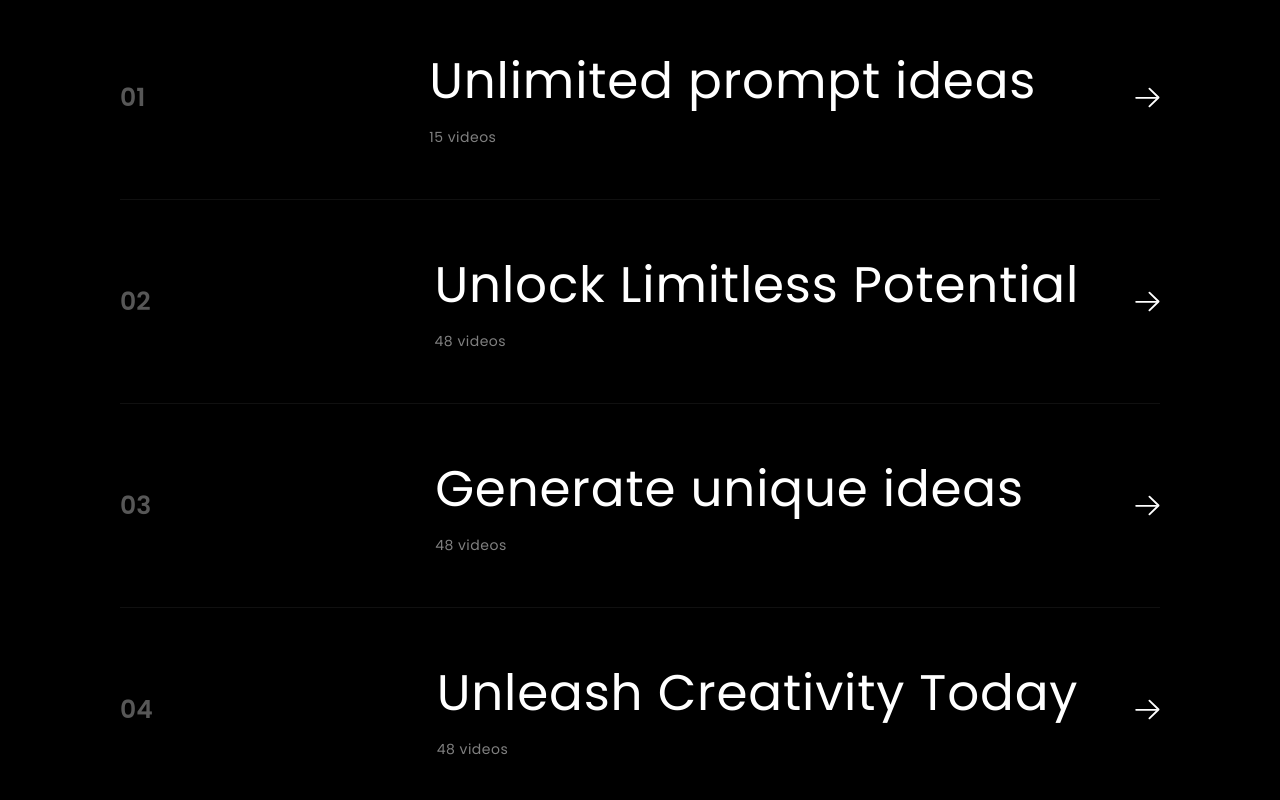
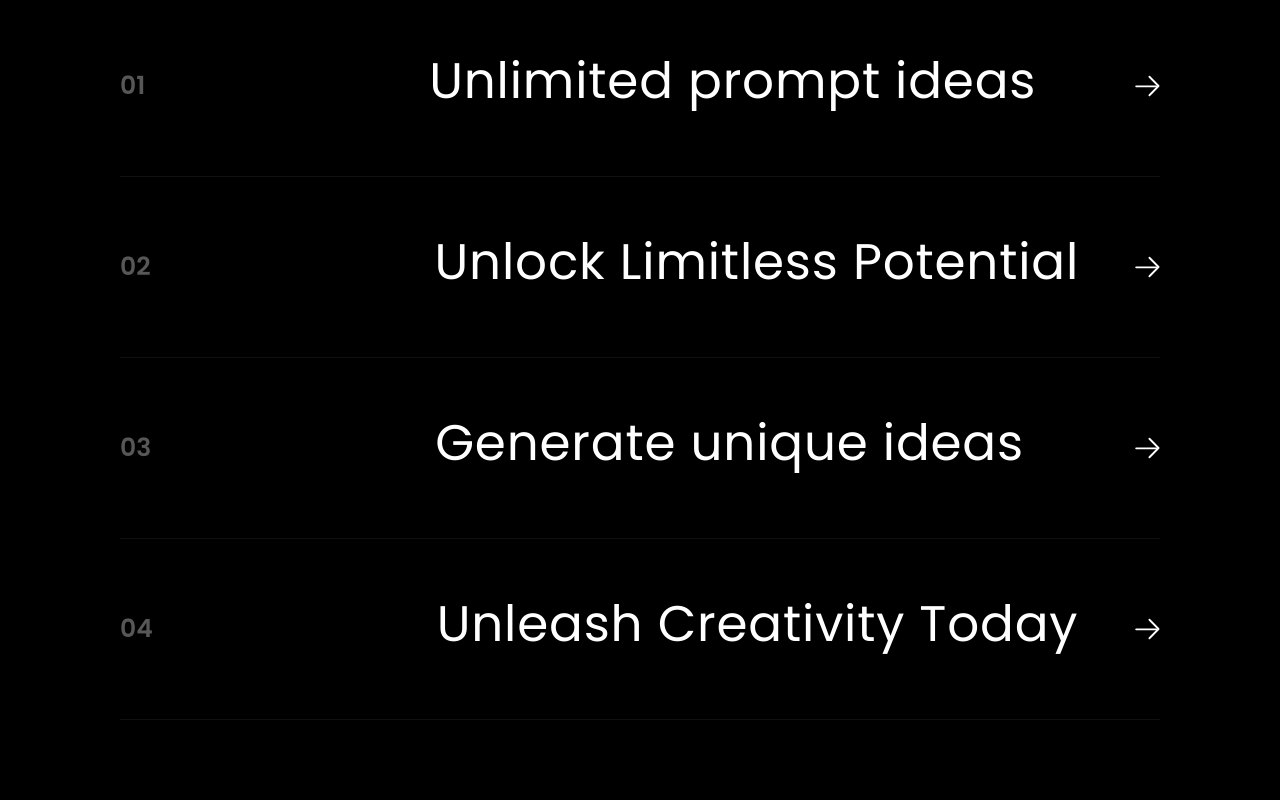
Before and after one commit to thakendra/PROMPTAI12, a Next.js app: page / in a window 1280 px wide. Shown: the part 3400-4200 px from the top of the page. Built offline with nearby package versions, Linux system fonts and the light colour scheme.

Commit message:
Update prompt-ideas-container.js

```diff
--- a/components/prompt-ideas-container.js
+++ b/components/prompt-ideas-container.js
@@ -8,25 +8,25 @@ const PromptIdeasContainer = () => {
         <CategoryContainer
           promptIdeasCount="01"
           promptIdeasText="Unlimited prompt ideas"
-          videoCountText="15 videos"
+          videoCountText=""
         />
         <img className={styles.separatorIcon} alt="" src="../separator.svg" />
         <CategoryContainer
           promptIdeasCount="02"
           promptIdeasText="Unlock Limitless Potential"
-          videoCountText="48 videos"
+          videoCountText=""
         />
         <img className={styles.separatorIcon} alt="" src="../separator.svg" />
         <CategoryContainer
           promptIdeasCount="03"
           promptIdeasText="Generate unique ideas "
-          videoCountText="48 videos"
+          videoCountText=""
         />
         <img className={styles.separatorIcon} alt="" src="../separator.svg" />
         <CategoryContainer
           promptIdeasCount="04"
           promptIdeasText="Unleash Creativity Today"
-          videoCountText="48 videos"
+          videoCountText=""
         />
         <img className={styles.separatorIcon} alt="" src="../separator.svg" />
         <div className={styles.category}>
```
